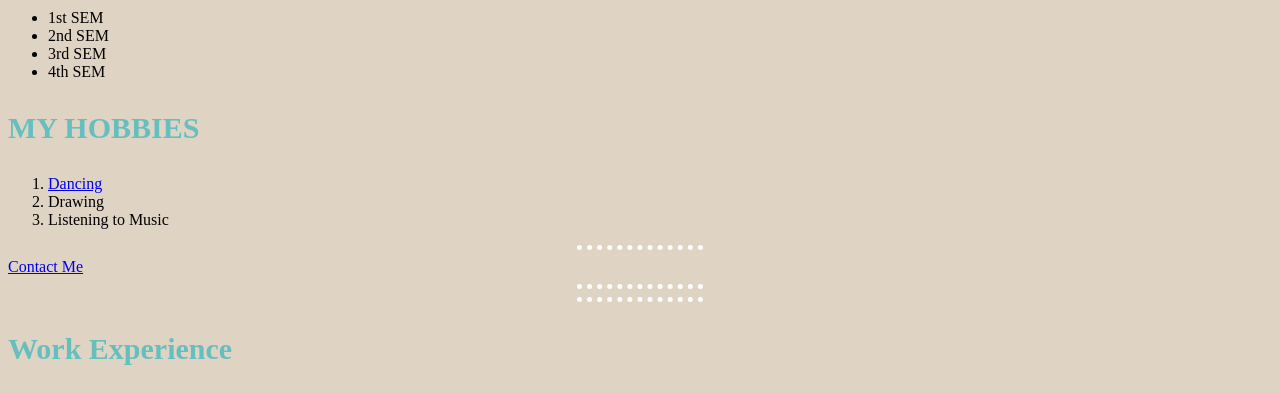
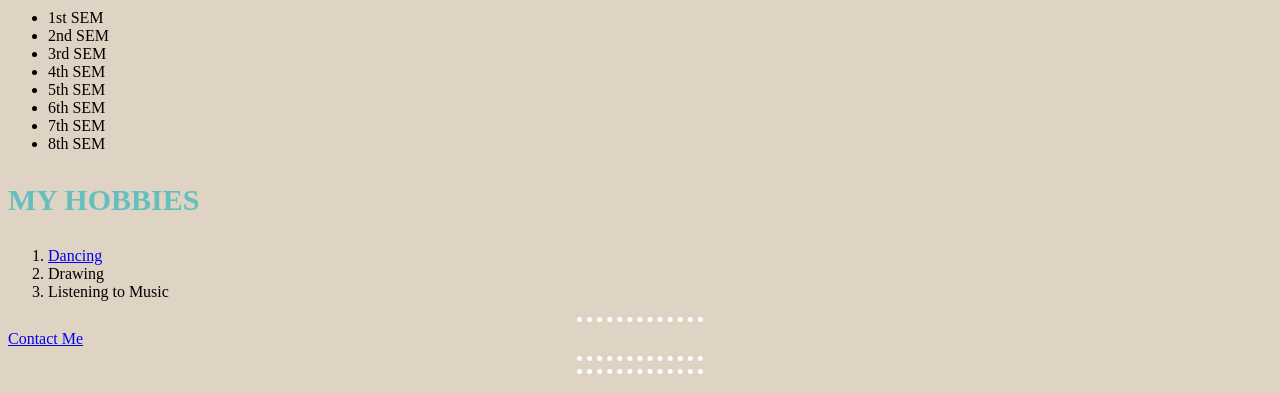
Before and after one commit to pujaaddi/cv, a plain HTML site: page index.html in a window 1280 px wide. Shown: the part 659-1052 px from the top of the page. Drawn offline with Linux system fonts and the light colour scheme.

Commit message:
Update index.html

```diff
--- a/index.html
+++ b/index.html
@@ -30,6 +30,10 @@
       <li>2nd SEM</li>
       <li>3rd SEM</li>
       <li>4th SEM</li>
+      <li>5th SEM </li>
+      <li>6th SEM</li>
+      <li>7th SEM</li>
+      <li>8th SEM</li>
     </ul>
 
     <h3>MY HOBBIES</h3>
```
